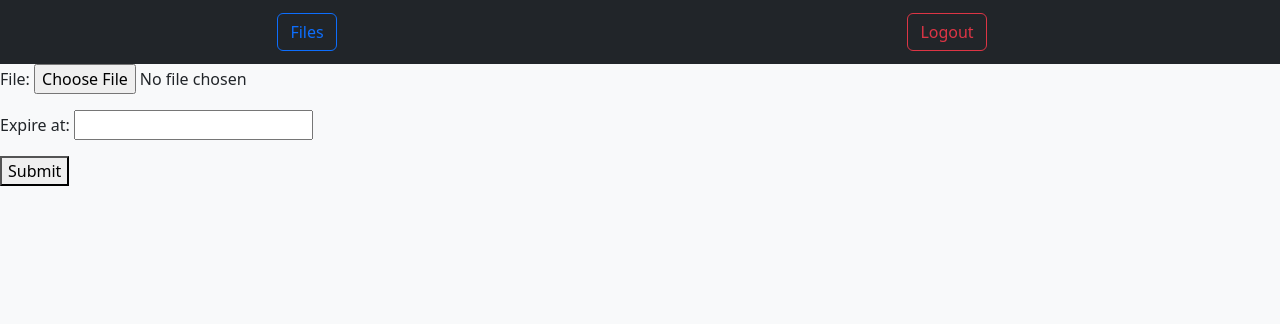
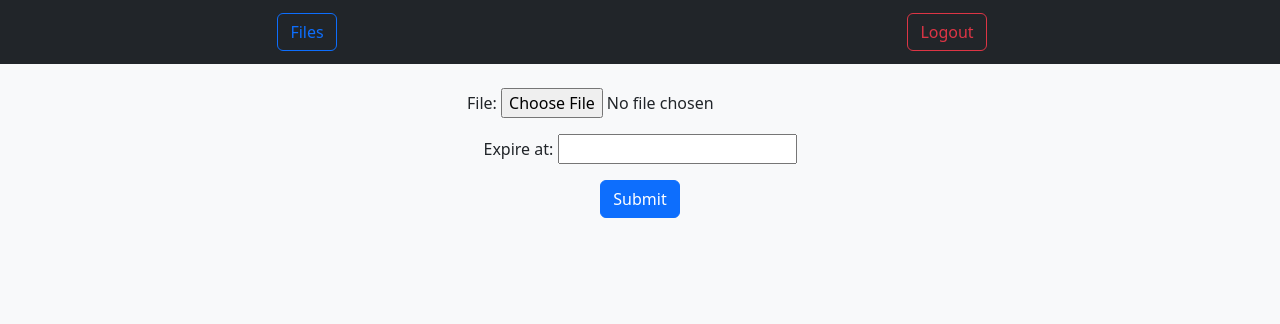
Before and after one commit to karabellyj/WAP2, a Django app: page /file/add/ in a window 1280 px wide. Shown: the top 324 px of the page. Run offline with Django 4.2, Linux system fonts and the light colour scheme; the visitor is signed in with stand-in values (Sample User, id 1); some libraries are stand-ins or nearby versions.

Commit message:
[CSS] Add file

```diff
--- a/file/templates/file/file_form.html
+++ b/file/templates/file/file_form.html
@@ -1,8 +1,15 @@
 {% extends 'base.html' %}
+
+{% block title %}
+    Upload file
+{% endblock %}
+
 {% block content %}
-    <form method="post" enctype="multipart/form-data">
+<div class="container-sm text-center">
+    <form class="form-horizontal mt-4"method="post" enctype="multipart/form-data">
         {% csrf_token %}
         {{ form.as_p }}
-        <button type="submit">Submit</button>
+        <button class="btn btn-primary" type="submit">Submit</button>
     </form>
+</div>
 {% endblock content %}
```
